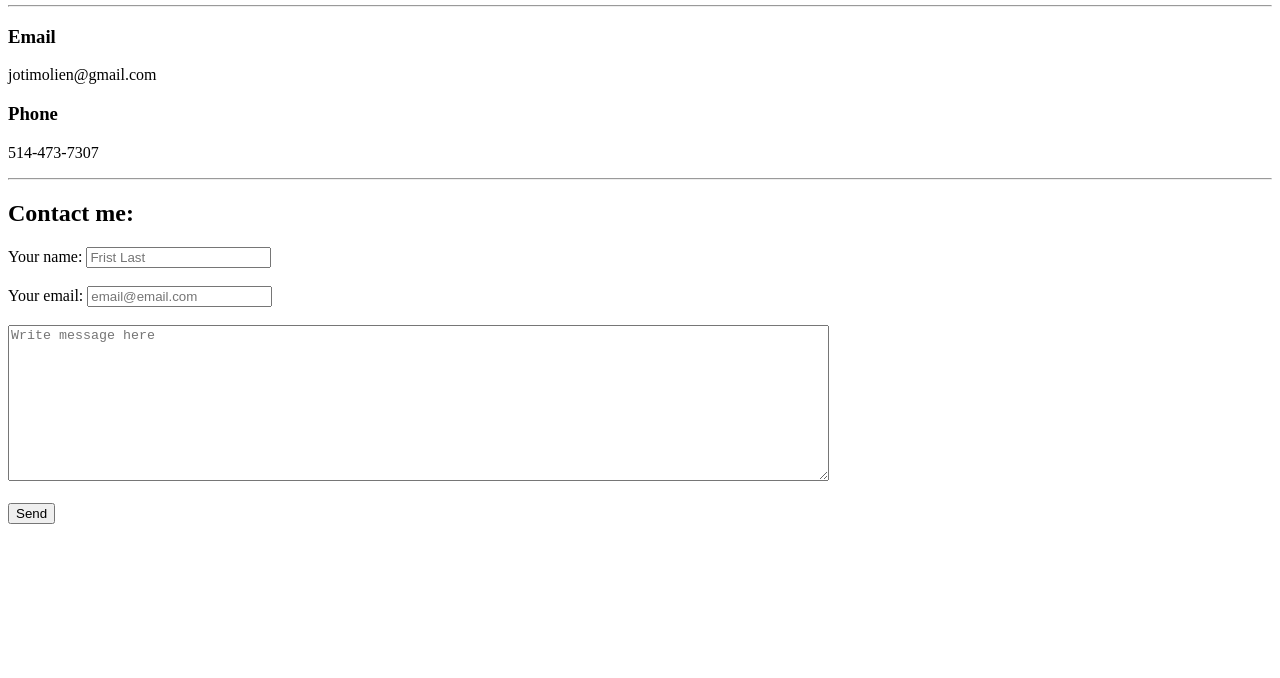
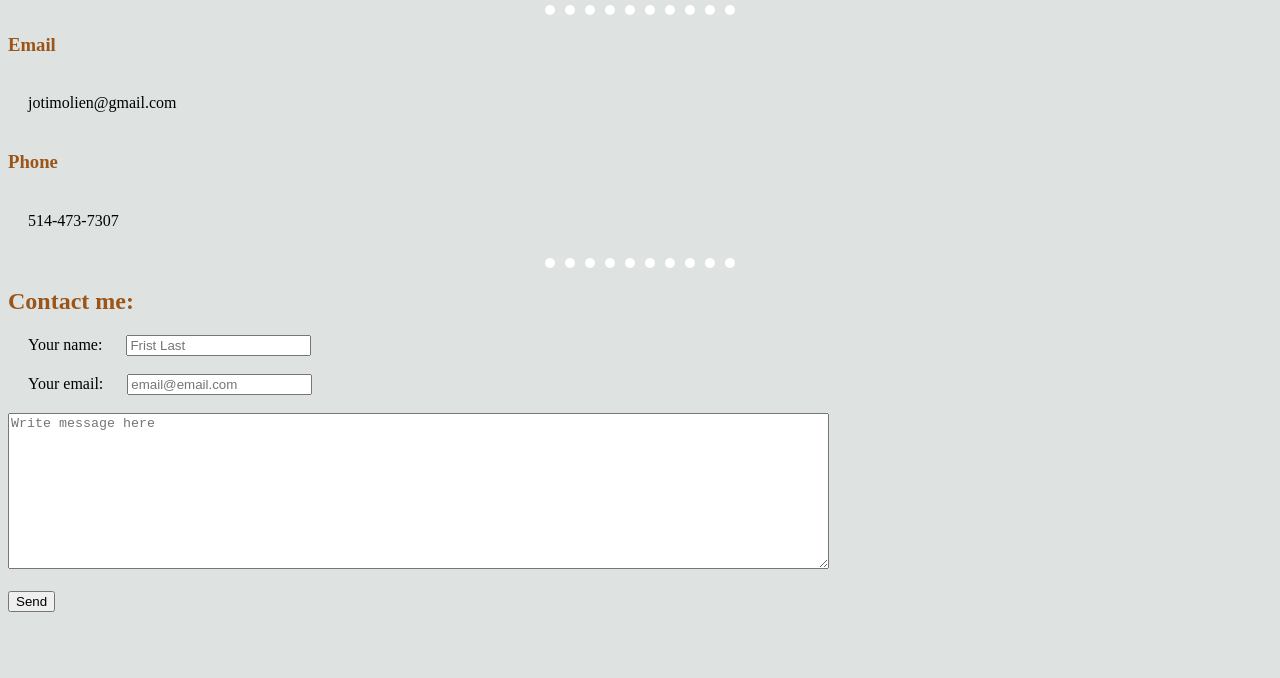
Before and after one commit to jotimolien/cv, a plain HTML site: page contacts.html in a window 1280 px wide. Shown: the part 297-975 px from the top of the page. Drawn offline with Linux system fonts and the light colour scheme; the site is published under a folder, as on GitHub Pages, so addresses that start at the root find nothing.

Commit message:
Update contacts.html

```diff
--- a/contacts.html
+++ b/contacts.html
@@ -4,7 +4,7 @@
 <head>
   <meta charset="utf-8">
   <title>My Contacts</title>
-  <link rel="stylesheet" href="/css/stylesheet.css" type="text/css">
+  <link rel="stylesheet" href="CSS/stylesheet.css" type="text/css">
 </head>
 
 <body>
```
